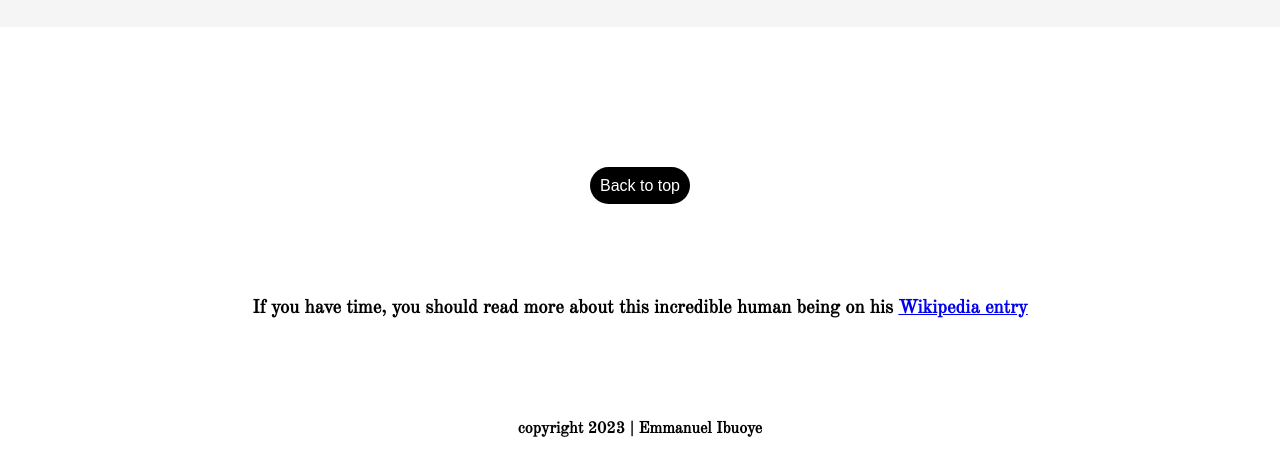
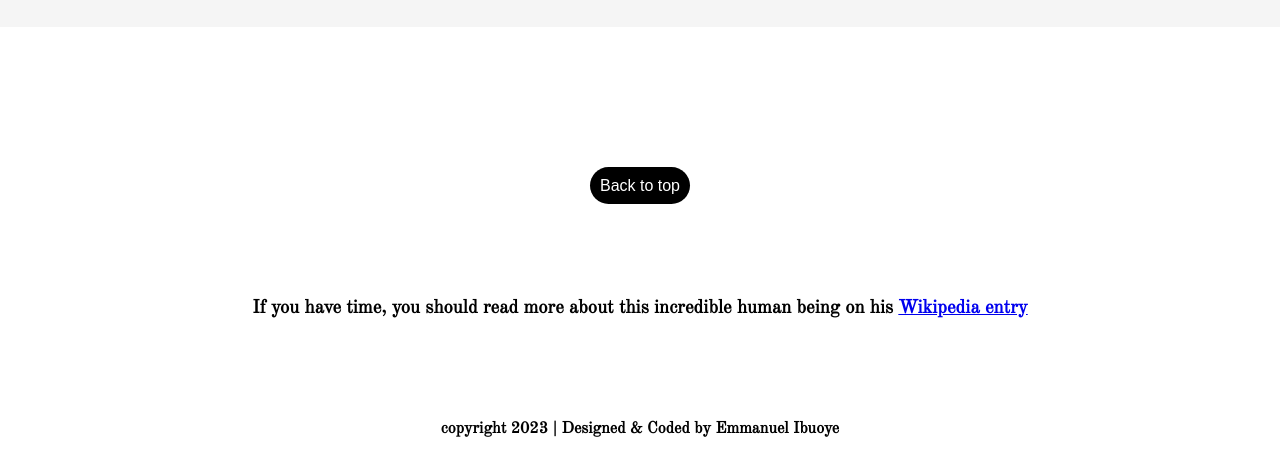
Before and after one commit to Emmanuel8e/TributePageProject, a plain HTML site: page index.html in a window 1280 px wide. Shown: the part 4502-4977 px from the top of the page. Drawn offline with nearby package versions, Linux system fonts and the light colour scheme.

Commit message:
Update index.html

```diff
--- a/index.html
+++ b/index.html
@@ -218,7 +218,7 @@
           being on his
           <a href="https://en.wikipedia.org/wiki/Elon_Musk">Wikipedia entry</a>
         </h3>
-        <h4>copyright 2023 | Emmanuel Ibuoye</h4>
+        <h4>copyright 2023 | Designed & Coded by Emmanuel Ibuoye</h4>
       </footer>
     </section>
   </body>
```
